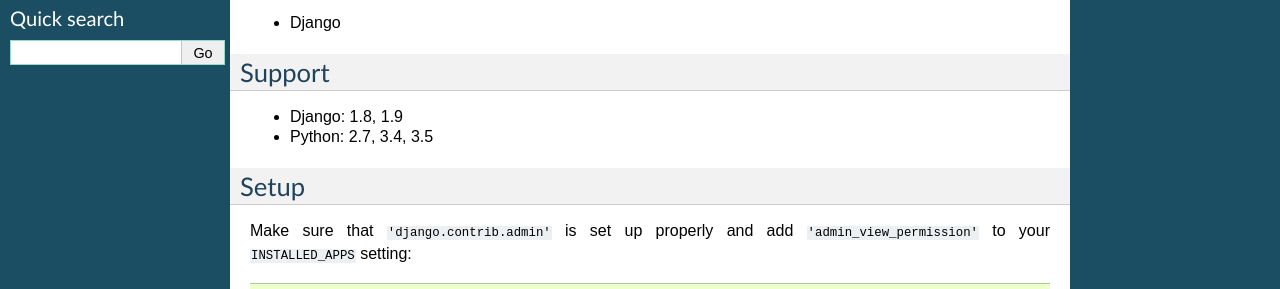
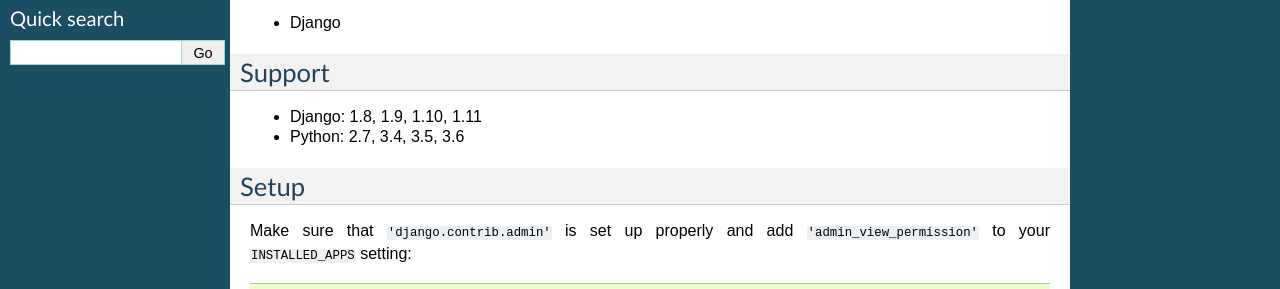
Before and after one commit to ctxis/django-admin-view-permission, a Sphinx documentation site: the page built from docs/installation.rst, in a window 1280 px wide. Shown: the part 356-645 px from the top of the page. Built offline with Sphinx 7.4.7, drawn with Linux system fonts in a browser that asks for light colours.

Commit message:
Update docs.

```diff
--- a/docs/configuration.rst
+++ b/docs/configuration.rst
@@ -16,6 +16,6 @@
 ::
 
      ADMIN_VIEW_PERMISSION_MODELS = [
-         auth.User,
+         'auth.User',
          ...
      ]
--- a/docs/installation.rst
+++ b/docs/installation.rst
@@ -21,8 +21,8 @@
 Support
 -------
 
-* Django: 1.8, 1.9
-* Python: 2.7, 3.4, 3.5
+* Django: 1.8, 1.9, 1.10, 1.11
+* Python: 2.7, 3.4, 3.5, 3.6
 
 Setup
 -----
```
